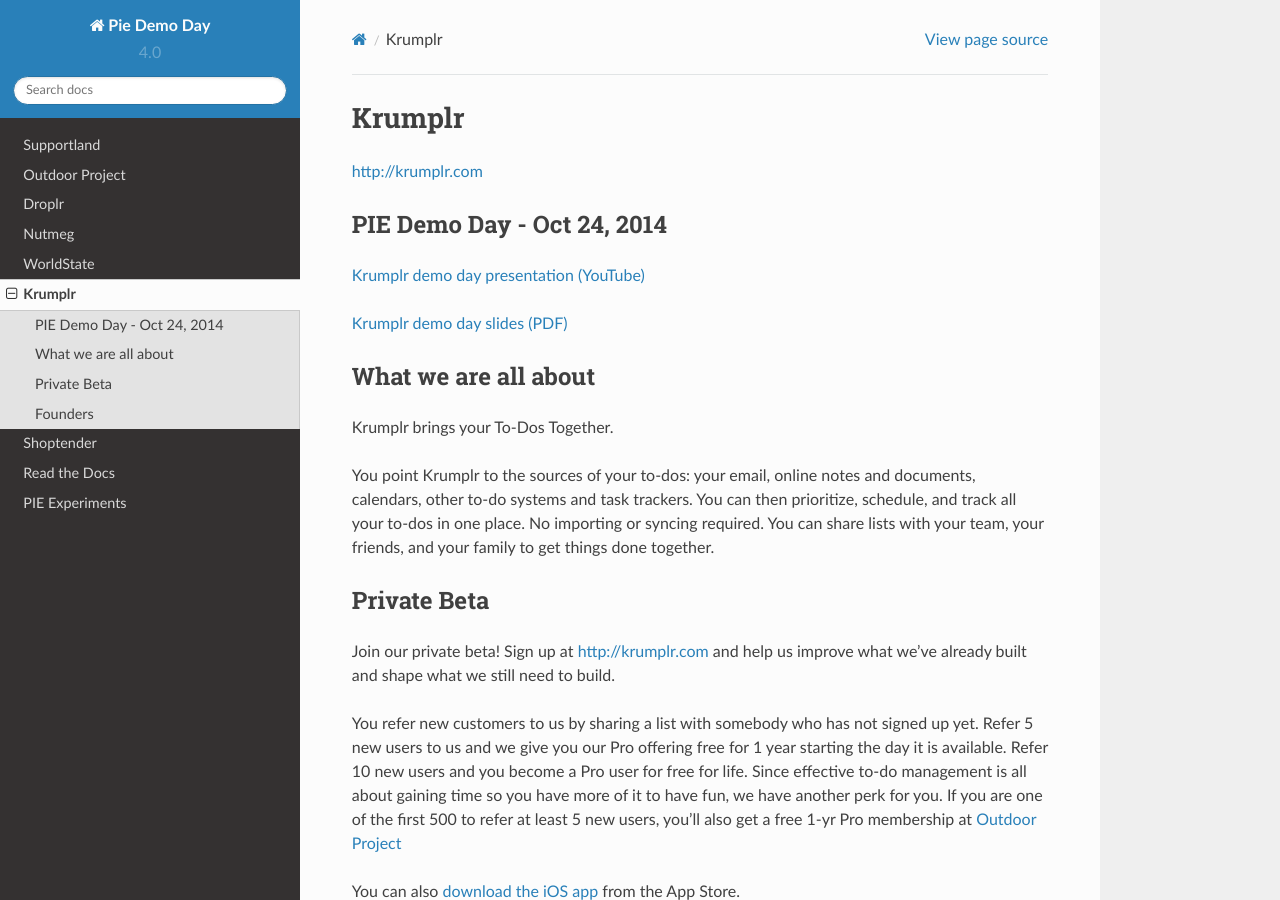
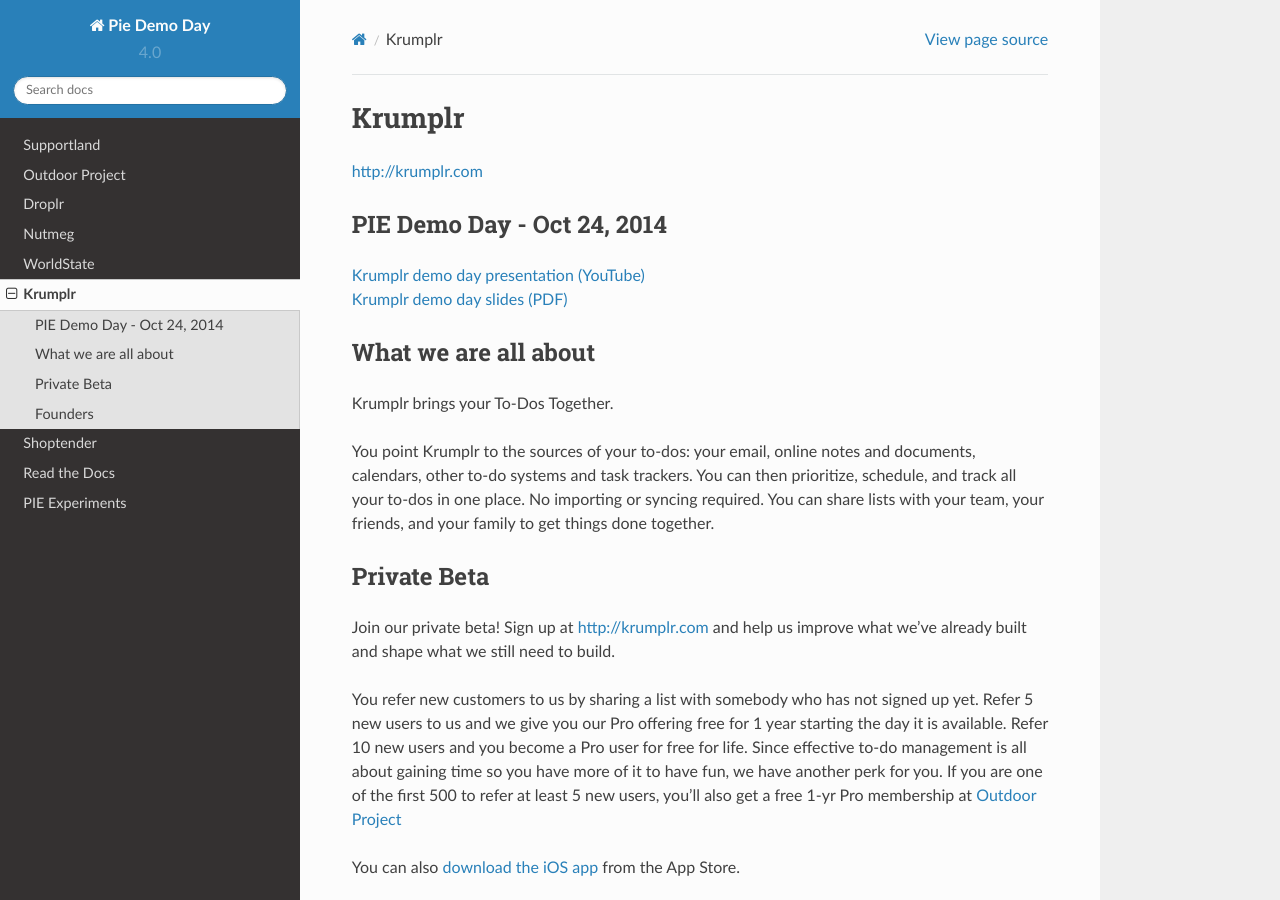
Before and after one commit to piepdx/pie-docs, a Sphinx documentation site: the page built from docs/krumplr.rst, in a window 1280 px wide and 900 px high. Built offline with Sphinx 7.4.7 and the Read the Docs theme 2.0.0, drawn with Linux system fonts in a browser that asks for light colours.

```diff
--- a/docs/krumplr.rst
+++ b/docs/krumplr.rst
@@ -6,7 +6,7 @@ PIE Demo Day - Oct 24, 2014
 ~~~~~~~~~~~~~~~~~~~~~
 
 | `Krumplr demo day presentation (YouTube)`_
-`Krumplr demo day slides (PDF)`_
+| `Krumplr demo day slides (PDF)`_
 
 .. _`Krumplr Demo Day presentation (YouTube)`: https://www.youtube.com/watch?v=Ch0qv1JQcjk&list=PLFDgm_9P62ut5sSOPTMMoiz8Xb2z-nJdz&index=8
 .. _`Krumplr Demo Day slides (PDF)`: http://d.pr/f/Gscs
```
